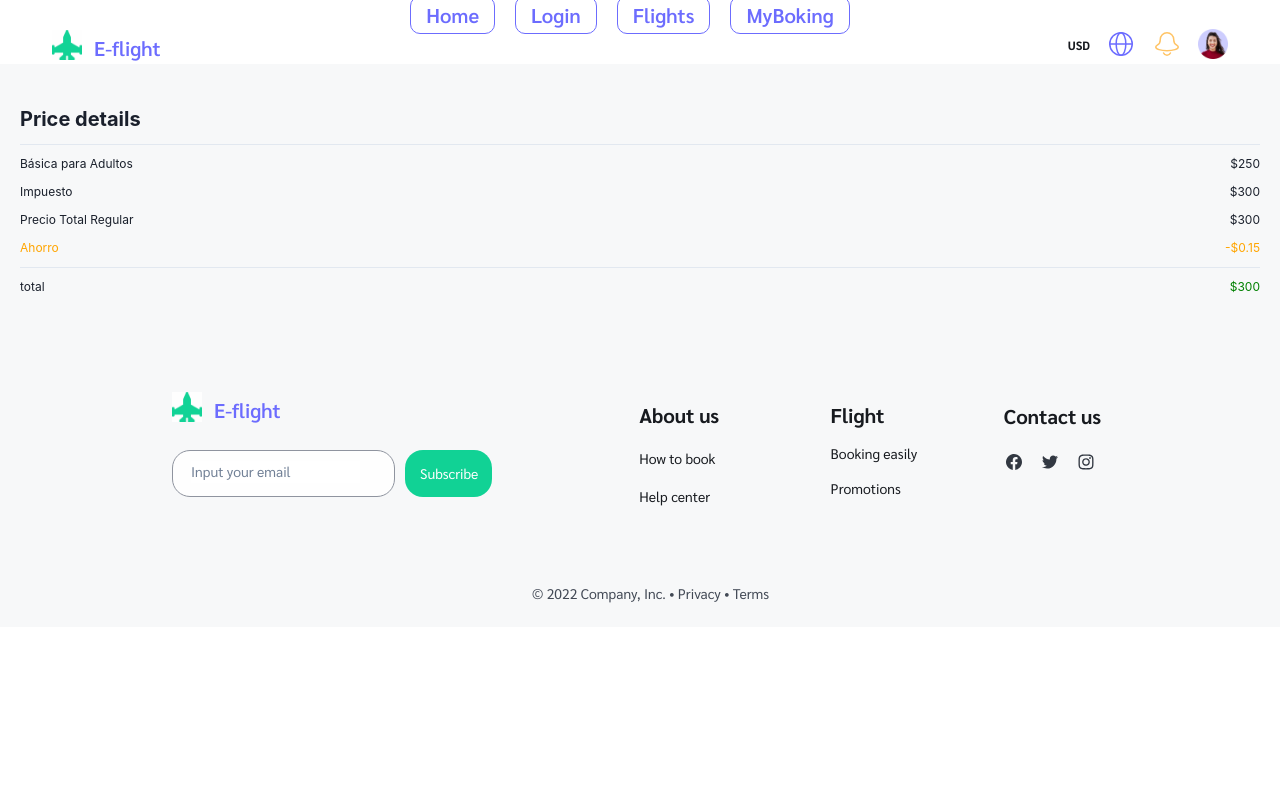
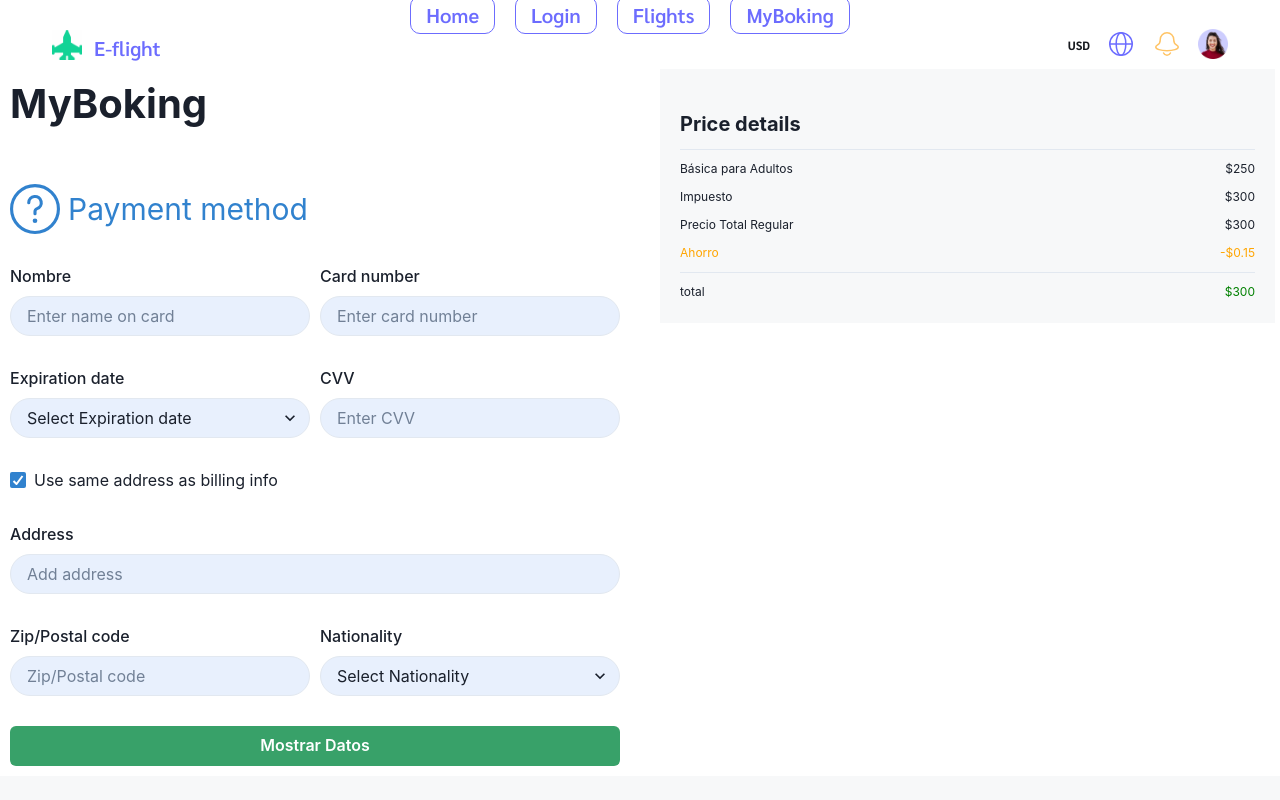
Before and after one commit to wilmer990413/profundizacion-sprint2-modulo2-eflight, a React (Vite) app: page /Payments in a window 1280 px wide. Shown: the top 800 px of the page. Built offline with nearby package versions, Linux system fonts and the light colour scheme; data requests are answered from the project's data file.

Commit message:
agrege FromPayments

```diff
--- /dev/null
+++ b/src/components/payments/FromPayments.css
@@ -0,0 +1,29 @@
+.padre{
+  gap: 40px;
+}
+
+.form{
+  gap: 30px;
+}
+.title {
+  margin-bottom: 20px;
+  font-weight: bold;
+  font-size: 40px;
+}
+
+  .cont {
+
+    display: flex;
+    flex-direction: row;
+    width: 60%;
+    gap: 10px;
+
+  }
+  @media (max-width: 700px) {
+
+    .cont {
+        display: flex;
+        flex-direction: column;
+
+      }
+  }
--- /dev/null
+++ b/src/components/payments/FromPayments.jsx
@@ -0,0 +1,80 @@
+import React from "react";
+import InputWithValidation from "../input/InputWithValidation";
+import { InfoOutlineIcon } from "@chakra-ui/icons";
+import Title from "../title/Title";
+import "./FromPayments.css";
+import SelectWithValidation from "../select/SelectWithValidation";
+import { Button, Checkbox } from "@chakra-ui/react";
+
+const FromPayments = () => {
+  return (
+    <form className="form" style={{ display: "flex", flexDirection: "column" }}>
+      <h1 className="title">MyBoking</h1>
+      <Title
+        text="Payment method"
+        iconColor="blue.500"
+        textColor="blue.500"
+        textSize="30px" // Tamaño del texto
+      />
+      <div className="cont">
+        <InputWithValidation
+          label="Nombre"
+          type="text"
+          name="nombre"
+          width="300px"
+          placeholder="Enter name on card"
+        />
+        <InputWithValidation
+          label="Card number"
+          type="text"
+          name="Card number"
+          width="300px"
+          placeholder="Enter card number"
+        />
+      </div>
+      <div className="cont">
+        <SelectWithValidation
+          label="Expiration date"
+          name="Title"
+          options={["Selects", "United Arab Emirates", "Nigeria"]}
+          width="300px"
+          placeholder="input Texto"
+        />
+        <InputWithValidation
+          label="CVV"
+          type="text"
+          name="CVV"
+          width="300px"
+          placeholder="Enter CVV"
+        />
+      </div>
+      <Checkbox defaultChecked>Use same address as billing info</Checkbox>
+      <InputWithValidation
+        label="Address"
+        type="text"
+        name="Address"
+        width="100%"
+        placeholder="Add address"
+      />
+      <div className="cont">
+        <InputWithValidation
+          label="Zip/Postal code"
+          type="text"
+          name="Address"
+          width="300px"
+          placeholder="Zip/Postal code"
+        />
+        <SelectWithValidation
+          label="Nationality"
+          name="Title"
+          options={["Selects", "United Arab Emirates", "Nigeria"]}
+          width="300px"
+          placeholder="Select"
+        />
+      </div>
+      <Button colorScheme="green">Mostrar Datos</Button>
+    </form>
+  );
+};
+
+export default FromPayments;
--- a/src/pages/payments/Payments.jsx
+++ b/src/pages/payments/Payments.jsx
@@ -1,10 +1,17 @@
 import React from "react";
 import Lista from "../../components/lista/Lista";
+import FromPayments from "../../components/payments/FromPayments";
+import "./Payments.css";
 
 const Payments = () => {
   return (
-    <div>
-      <Lista />
+    <div className="FromPayments-container">
+      <div className="FromPayments-container">
+        <FromPayments />
+      </div>
+      <div className="listaFromPayments-container">
+        <Lista />
+      </div>
     </div>
   );
 };
--- /dev/null
+++ b/src/pages/payments/payments.css
@@ -0,0 +1,30 @@
+.FromPayments-container {
+    display: flex; /* Establece el diseño como flexbox */
+    align-items: flex-start; /* Alinea los elementos en la parte superior */
+    margin: 0; /* Quita el margen */
+    padding: 5px; /* Establece el padding a 5px en todos los lados */
+    gap: 30px;
+  }
+
+  .FromPayments-container{
+    flex: 1; /* Toma el espacio disponible */
+  }
+
+  .listaFromPayments-container {
+    text-align: left;
+    flex: 1; /* Toma el espacio disponible */
+  }
+
+  /* Aplicar estilo para dispositivos más pequeños (por ejemplo, teléfonos) */
+  @media (max-width: 768px) {
+    .my-booking-container {
+        display: flex;
+      flex-direction: column-reverse; /* Cambia a disposición en columna */
+      justify-content: center;
+
+    }
+    .home-container,
+    .lista-container {
+      width: 100%; /* Ocupa todo el ancho disponible en dispositivos móviles */
+    }
+  }
```
